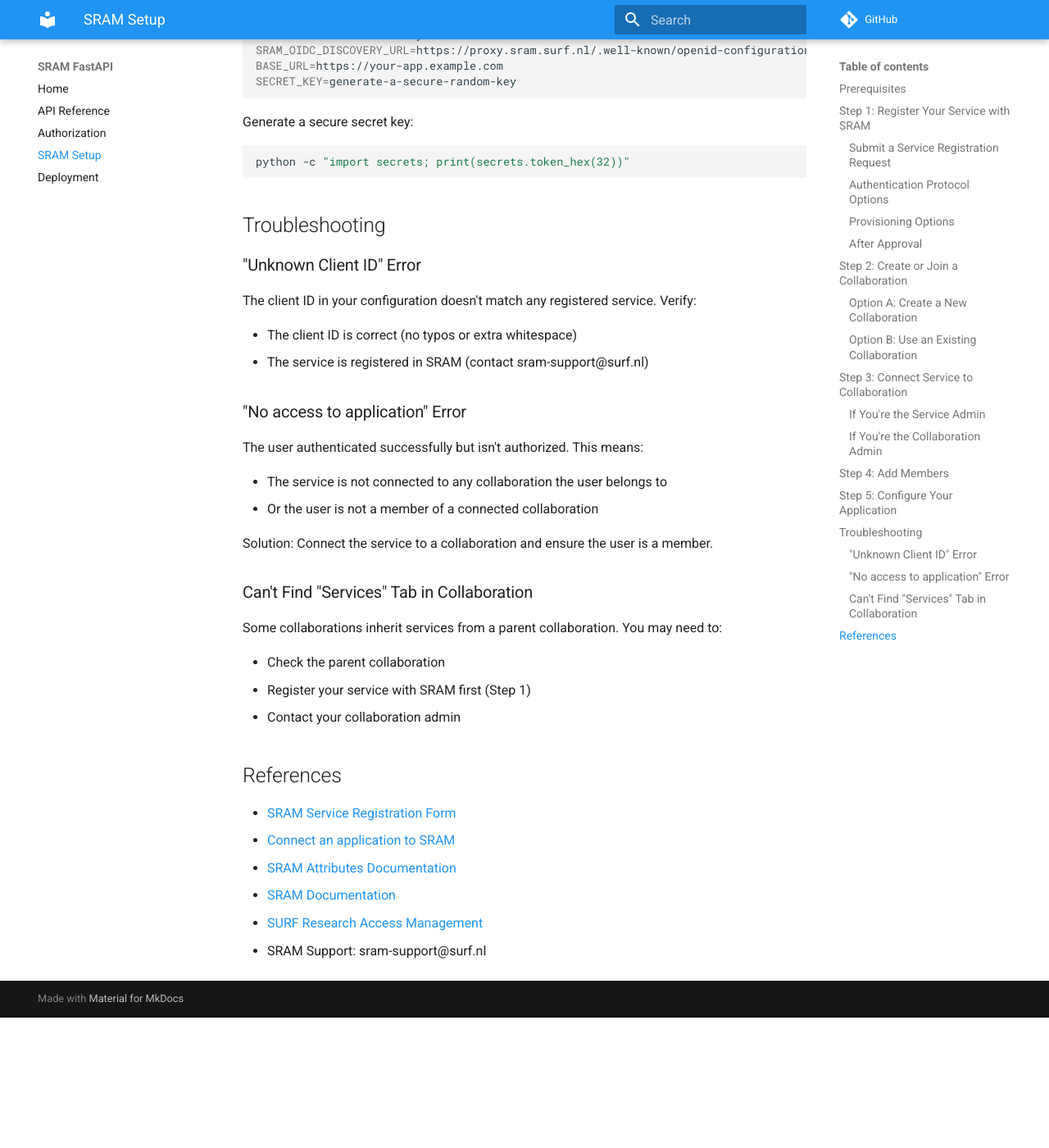
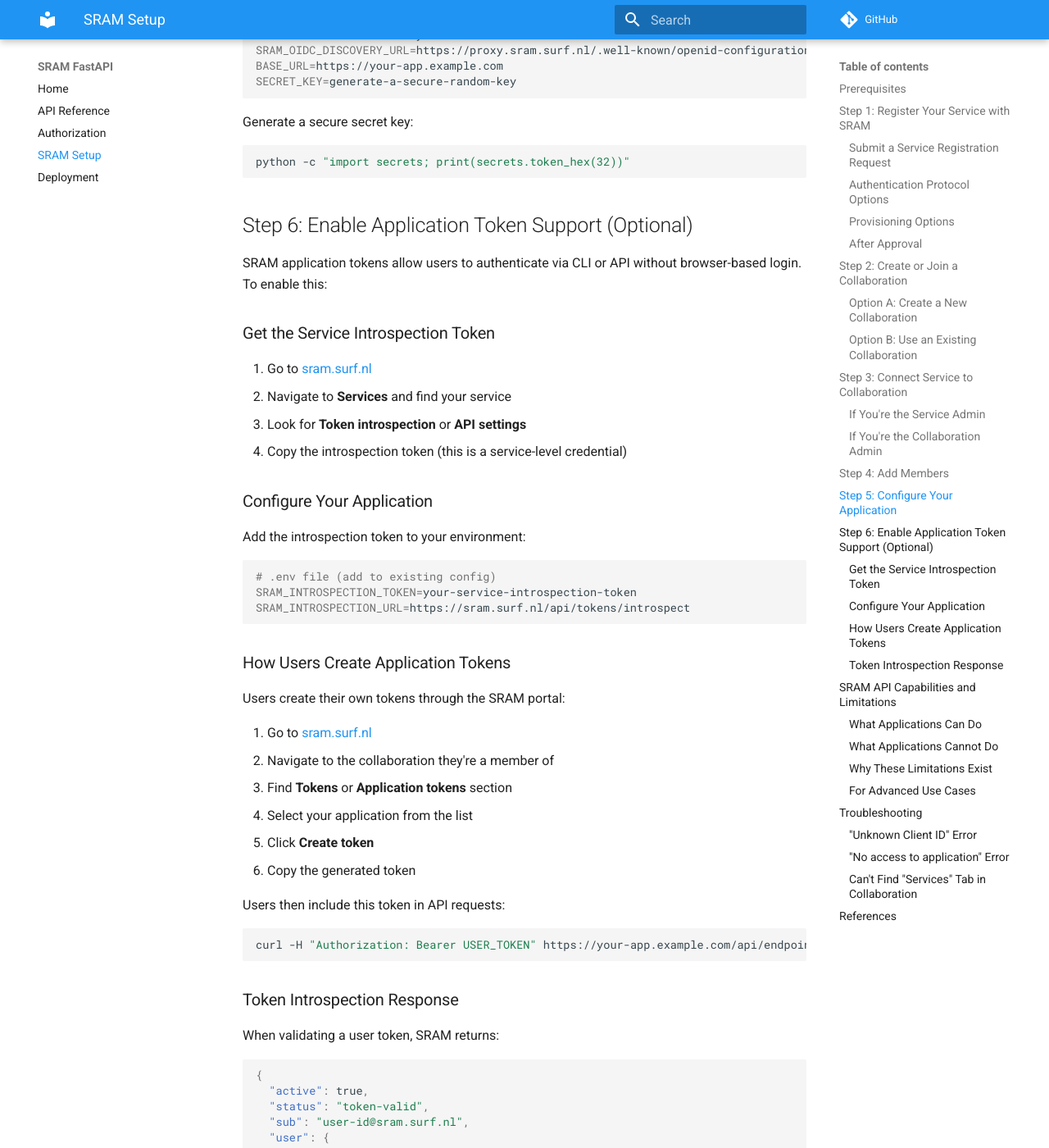
Before and after one commit to sorenwacker/sram-fastapi, an MkDocs documentation site: the page built from docs/sram-setup.md, in a window 1280 px wide and 1400 px high, scrolled down 3926 px. Shown: the whole window at 82% size. Built offline with MkDocs 1.6.1 and Material for MkDocs 9.7.7, drawn with Linux system fonts in a browser that asks for light colours; comment, search, counter and statistics services are not loaded; before the commit the page ends 5167 px from its top, so only the background shows below that; some of the changed text lies outside the part shown.

Commit message:
Document token introspection and SRAM API capabilities

````diff
--- a/docs/sram-setup.md
+++ b/docs/sram-setup.md
@@ -137,6 +137,113 @@
 python -c "import secrets; print(secrets.token_hex(32))"
 ```
 
+## Step 6: Enable Application Token Support (Optional)
+
+SRAM application tokens allow users to authenticate via CLI or API without browser-based login. To enable this:
+
+### Get the Service Introspection Token
+
+1. Go to [sram.surf.nl](https://sram.surf.nl)
+2. Navigate to **Services** and find your service
+3. Look for **Token introspection** or **API settings**
+4. Copy the introspection token (this is a service-level credential)
+
+### Configure Your Application
+
+Add the introspection token to your environment:
+
+```bash
+# .env file (add to existing config)
+SRAM_INTROSPECTION_TOKEN=your-service-introspection-token
+SRAM_INTROSPECTION_URL=https://sram.surf.nl/api/tokens/introspect
+```
+
+### How Users Create Application Tokens
+
+Users create their own tokens through the SRAM portal:
+
+1. Go to [sram.surf.nl](https://sram.surf.nl)
+2. Navigate to the collaboration they're a member of
+3. Find **Tokens** or **Application tokens** section
+4. Select your application from the list
+5. Click **Create token**
+6. Copy the generated token
+
+Users then include this token in API requests:
+
+```bash
+curl -H "Authorization: Bearer USER_TOKEN" https://your-app.example.com/api/endpoint
+```
+
+### Token Introspection Response
+
+When validating a user token, SRAM returns:
+
+```json
+{
+  "active": true,
+  "status": "token-valid",
+  "sub": "user-id@sram.surf.nl",
+  "user": {
+    "name": "User Name",
+    "email": "user@institution.nl",
+    "username": "username",
+    "eduperson_entitlement": ["urn:mace:surf.nl:sram:group:..."],
+    "voperson_external_affiliation": "employee@institution.nl"
+  }
+}
+```
+
+Possible status values:
+
+| Status | Meaning |
+|--------|---------|
+| `token-valid` | Token is active and valid |
+| `token-unknown` | Token not recognized (wrong service or invalid) |
+| `token-expired` | Token has expired |
+| `user-suspended` | User account is suspended |
+| `token-not-connected` | Service not connected to user's collaboration |
+
+## SRAM API Capabilities and Limitations
+
+SRAM provides APIs for authentication and token validation, but has limited support for programmatic management.
+
+### What Applications Can Do
+
+| Capability | Supported | Method |
+|------------|-----------|--------|
+| Authenticate users (browser) | Yes | OIDC/SAML |
+| Validate user tokens | Yes | Token introspection API |
+| Read user attributes | Yes | From token/introspection response |
+| Read group memberships | Yes | Via `eduperson_entitlement` claim |
+
+### What Applications Cannot Do
+
+| Capability | Supported | Alternative |
+|------------|-----------|-------------|
+| Create groups | No | Collaboration admins via SRAM portal |
+| Delete groups | No | Collaboration admins via SRAM portal |
+| Add users to groups | No | Collaboration admins invite users |
+| Remove users from groups | No | Collaboration admins via SRAM portal |
+| Manage collaborations | No | Via SRAM portal only |
+
+### Why These Limitations Exist
+
+SRAM is designed as a central identity and access management system where:
+
+- **Human administrators** control access decisions
+- **Audit trails** track who granted access and when
+- **Institutional policies** govern collaboration membership
+
+This separation of concerns ensures that applications cannot unilaterally grant or revoke access.
+
+### For Advanced Use Cases
+
+If you need programmatic group management, contact SURF:
+
+- Email: sram-support@surf.nl
+- Documentation: [SRAM Wiki](https://wiki.surfnet.nl/display/SRAM)
+
 ## Troubleshooting
 
 ### "Unknown Client ID" Error
````
Also changed, not shown: docs/api-reference.md (+33 -2 lines).
